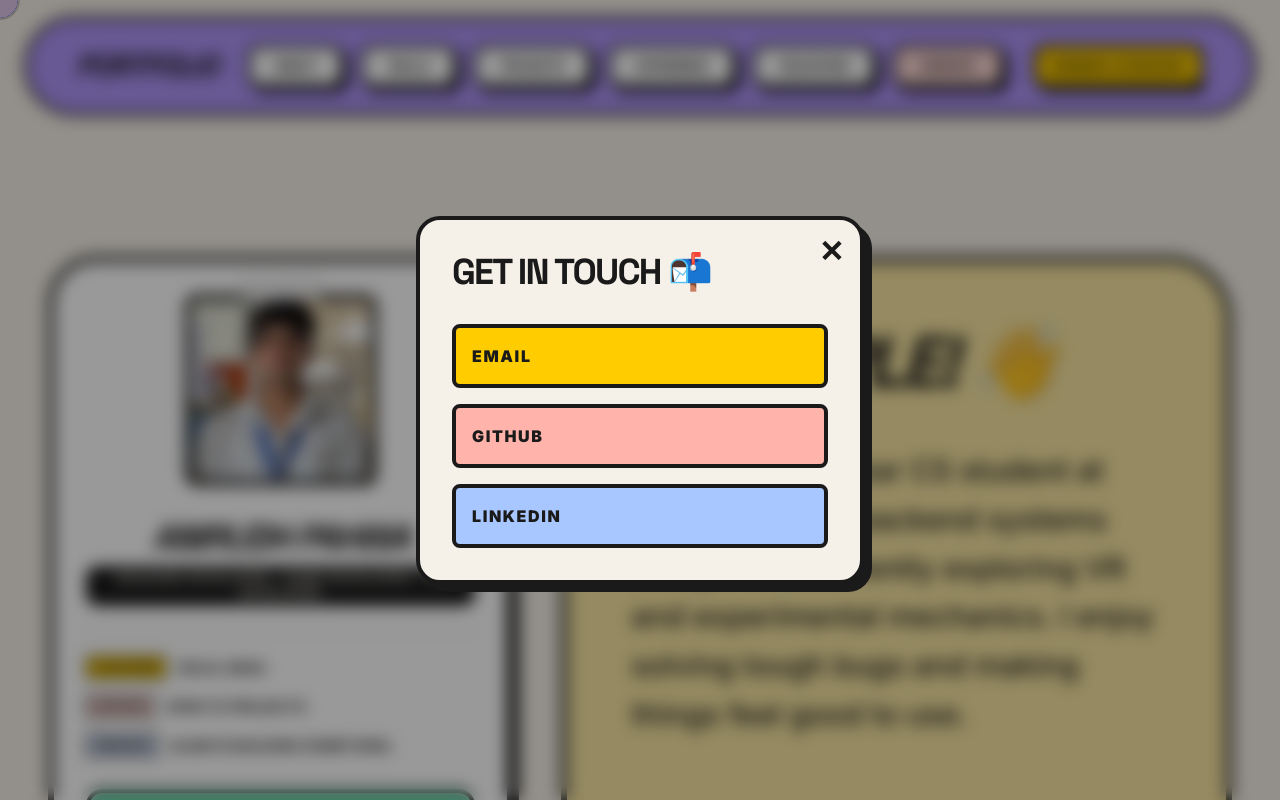
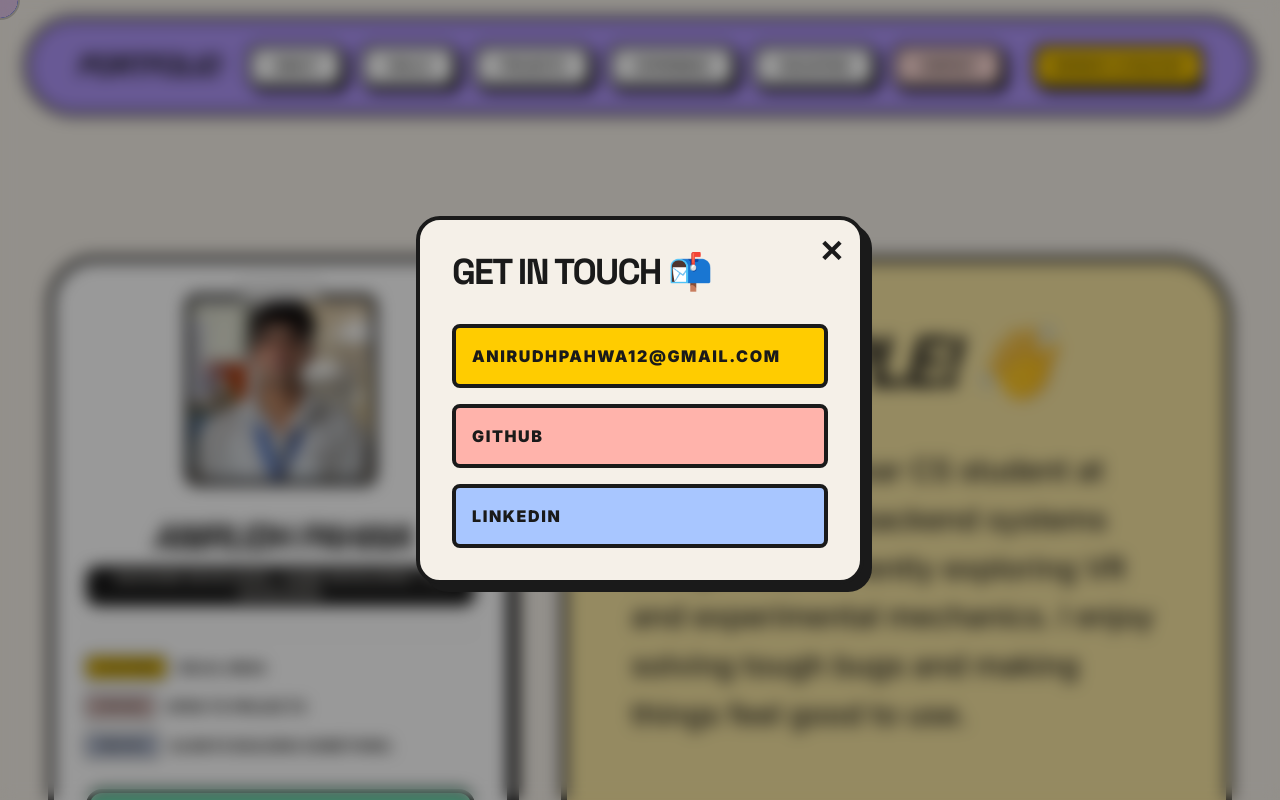
Before and after one commit to Anirudhpahwa/MyPortfolio, a Next.js app: page / in a window 1280 px wide. Both pictures are taken after a click on the button "CONTACT". Shown: the top 800 px of the page. Built offline with nearby package versions, Linux system fonts and the light colour scheme.

Commit message:
Show email address in contact modal

```diff
--- a/src/components/ContactModal.tsx
+++ b/src/components/ContactModal.tsx
@@ -1,7 +1,7 @@
 "use client";
 
 const CONTACT_LINKS = [
-  { label: "Email", bg: "#ffcc00", href: "mailto:anirudhpahwa12@gmail.com" },
+  { label: "anirudhpahwa12@gmail.com", bg: "#ffcc00", href: "mailto:anirudhpahwa12@gmail.com" },
   { label: "GitHub", bg: "#ffb3ab", href: "https://github.com/Anirudhpahwa" },
   {
     label: "LinkedIn",
```
